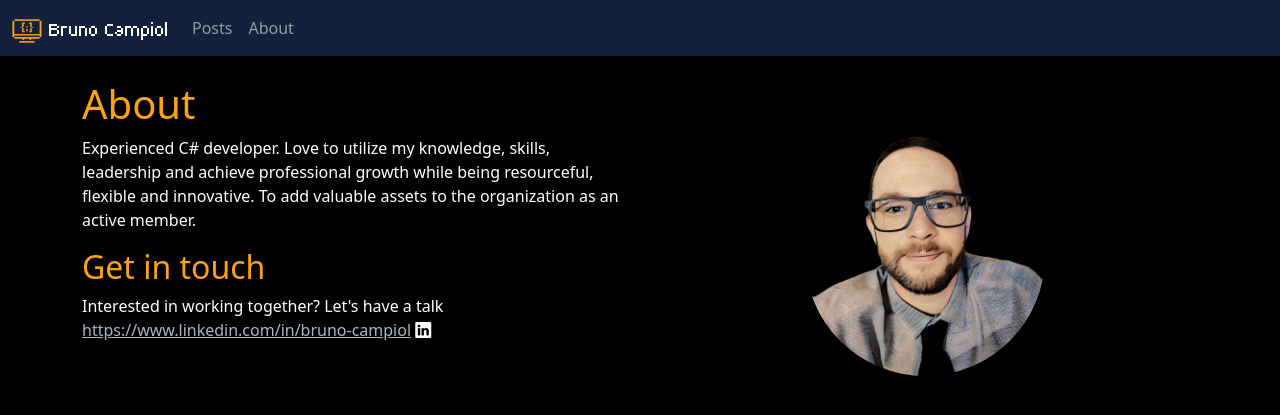
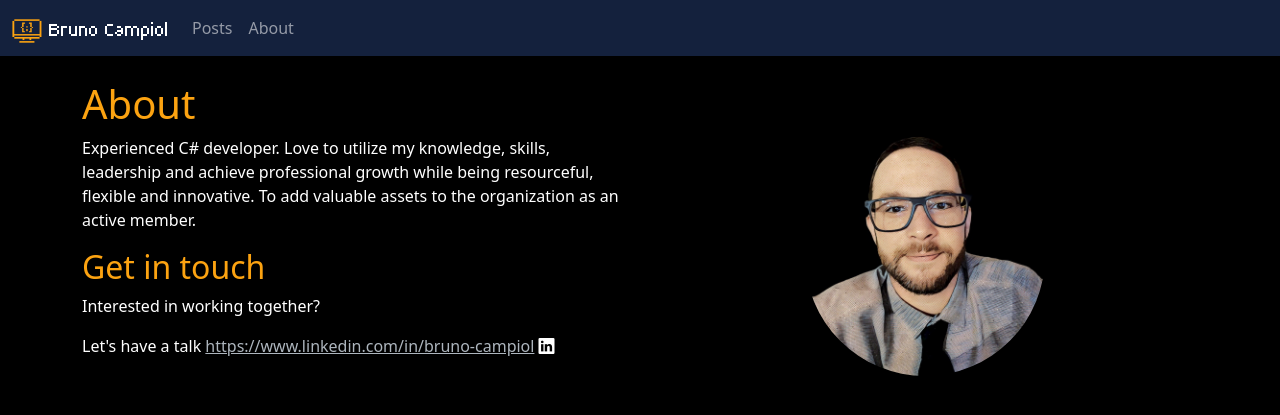
Before and after one commit to brunocampiol/brunocampiol.github.io, a Jekyll site: the page built from about.html, in a window 1280 px wide. Shown: the top 415 px of the page. Built offline with Jekyll 4.4.1, drawn with Linux system fonts in a browser that asks for light colours.

Commit message:
about update

```diff
--- a/about.html
+++ b/about.html
@@ -19,7 +19,10 @@ layout: default
             Get in touch
         </h2>
         <p>
-            Interested in working together? Let's have a talk
+            Interested in working together?
+        </p>
+        <p>
+            Let's have a talk
             <a href="https://www.linkedin.com/in/bruno-campiol/">https://www.linkedin.com/in/bruno-campiol</a>
             <i class="bi bi-linkedin"></i>
         </p>
```
